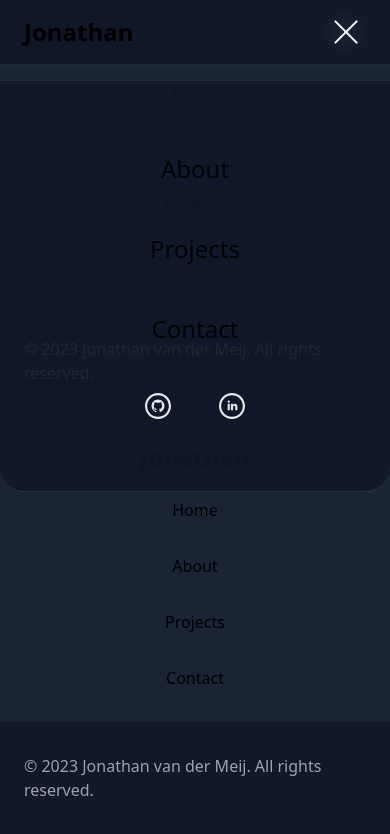
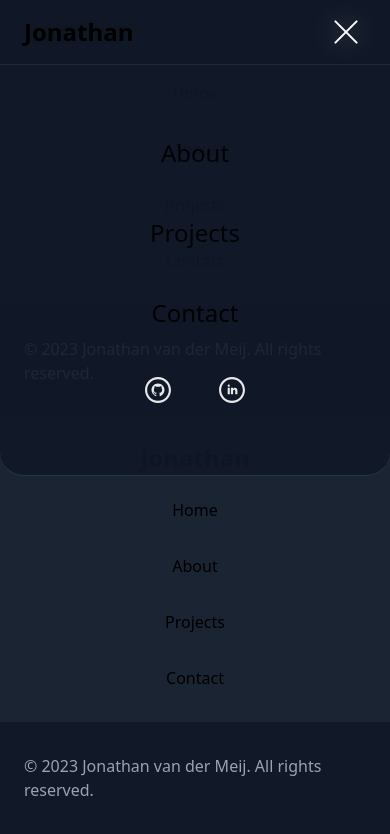
Before and after one commit to Jonathanmeij/portfolio-next, a Next.js app: page /layout in a window 390 px wide. Both pictures are taken after a click on the button 346 px from the left and 32 px from the top of the page. Shown: the top 834 px of the page. Built offline with nearby package versions, Linux system fonts and the light colour scheme.

Commit message:
fix mobilenav gap

```diff
--- a/components/navbar/Navbar.tsx
+++ b/components/navbar/Navbar.tsx
@@ -163,7 +163,7 @@ function MobileMenuButton() {
                             leaveFrom="opacity-100"
                             leaveTo="opacity-0"
                         >
-                            <Menu.Items className="absolute top-0 right-0 w-full translate-y-20 rounded-xl h-max backdrop-blur">
+                            <Menu.Items className="absolute top-0 right-0 w-full translate-y-16 rounded-xl h-max backdrop-blur">
                                 <Divider />
                                 <div className="z-40 w-full py-16 bg-gray-900 border-b rounded-b-3xl opacity-90 border-gray-850 ">
                                     <MenuItems />
```
